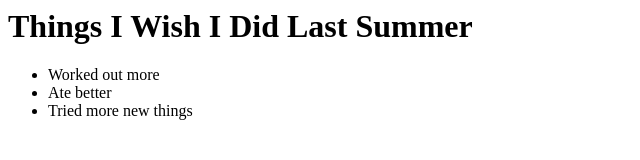
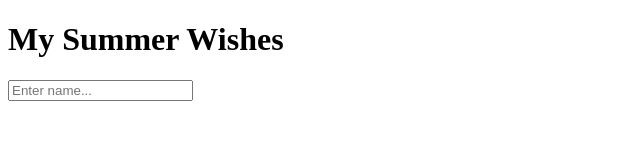
Before and after one commit to michaell708/things-i-wish-i-did-last-summer, a plain HTML site: page index.html in a window 1280 px wide. Shown: the whole page, without its empty margins (0-640 px from the left). Drawn offline with Linux system fonts and the light colour scheme.

Commit message:
minorcssjs

```diff
--- a/index.html
+++ b/index.html
@@ -1,13 +1,10 @@
-
+<!DOCTYPE html>
 
 <body>
-    <h1>Things I Wish I Did Last Summer</h1>
+    <p class="namebox"></p>
+
+    <h1>My Summer Wishes</h1>
     <div class="mainbox">
-        <ul>
-            <li>Worked out more</li>
-            <li>Ate better</li>
-            <li>Tried more new things</li>
-
-        </ul>
+<input type="text" id="nameinput" placeholder="Enter name..."></input>
     </div>
 </body>
--- a/script.js
+++ b/script.js
@@ -0,0 +1,4 @@
+    // const button = document.querySelector('button');
+    // if (button) {
+    //     button.addEventListener('click', function() {
+    //         alert('Hello, World!');
--- a/style.css
+++ b/style.css
@@ -0,0 +1,4 @@
+.mainbox {
+    color:blueviolet;
+
+}
```
